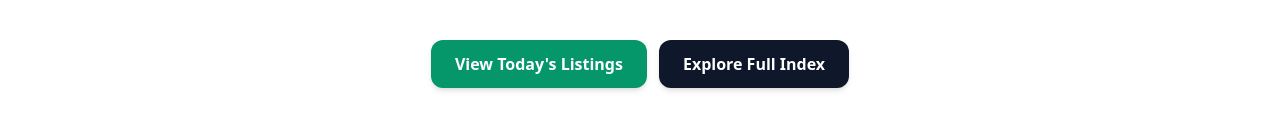
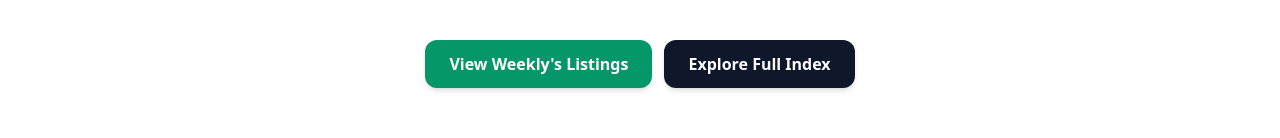
Before and after one commit to jeffsosville/cleaningexits, a Next.js app: page / in a window 1280 px wide. Shown: the part 511-649 px from the top of the page. Built offline with nearby package versions, Linux system fonts and the light colour scheme; no server answers; the database is empty.

Commit message:
Update index.tsx

```diff
--- a/pages/index.tsx
+++ b/pages/index.tsx
@@ -134,7 +134,7 @@ export default function Home({
             href="/daily-cleaning"
             className="inline-flex items-center gap-2 rounded-xl bg-emerald-600 px-6 py-3 text-white font-semibold shadow-md hover:bg-emerald-700 transition"
           >
-            View Today&apos;s Listings
+            View Weekly&apos;s Listings
           </Link>
           <Link
             href="/cleaning-index"
```
